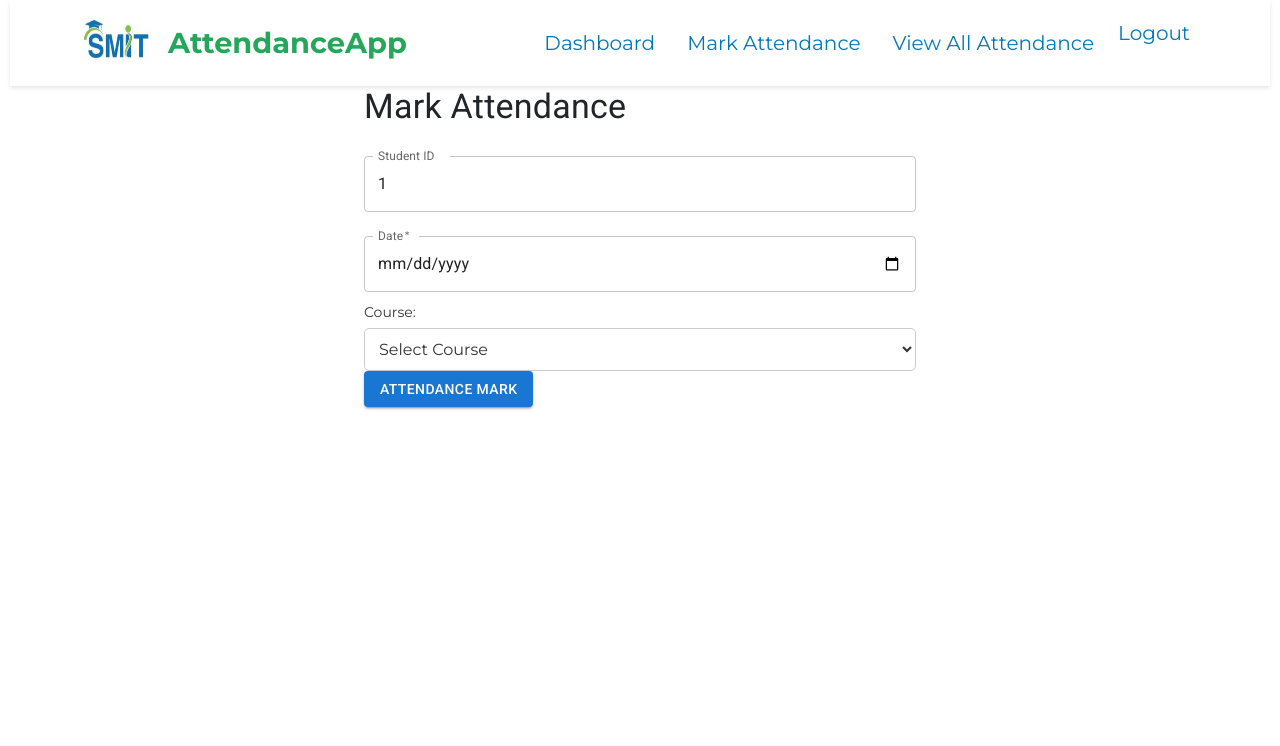
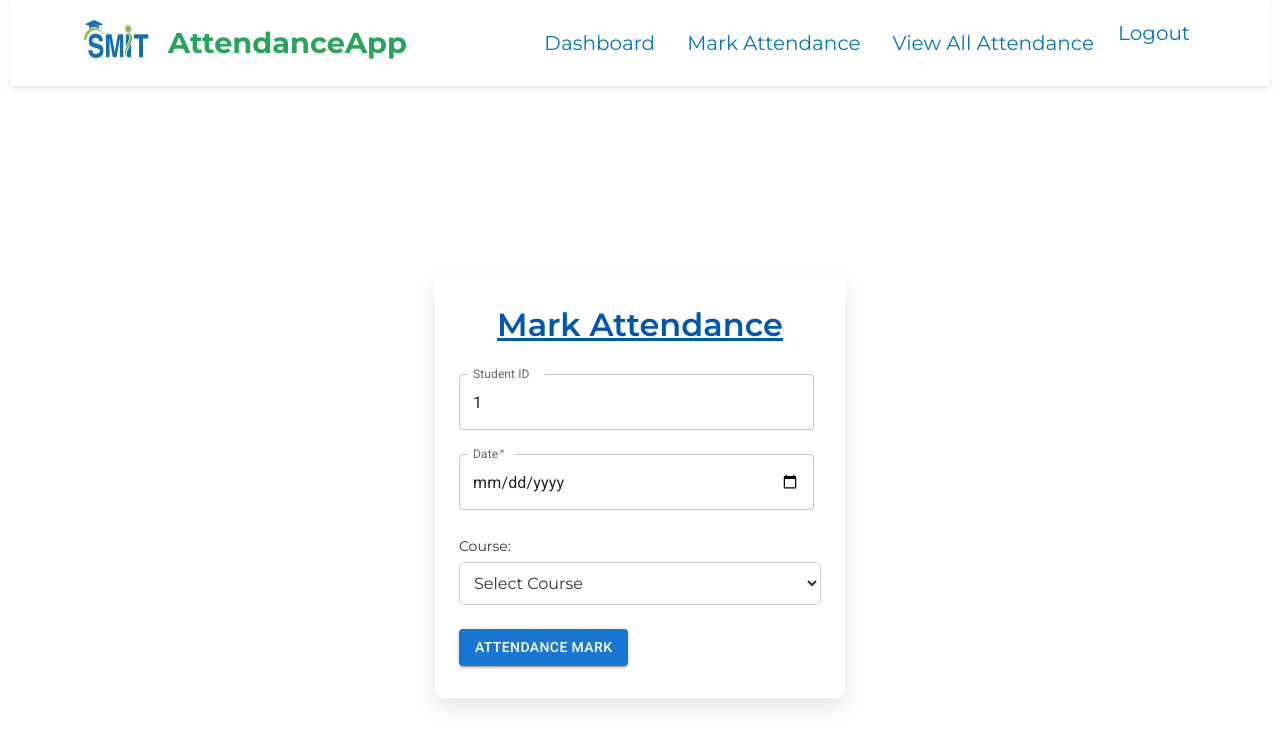
Before and after one commit to javariyafatima1/Attendence-final, a React (Create React App) app in the folder frontend/: page /addattendence in a window 1280 px wide. Shown: the top 746 px of the page. Built offline with nearby package versions, Linux system fonts and the light colour scheme; sample sign-in values are in the browser's storage.

Commit message:
mark attendance page

```diff
--- /dev/null
+++ b/frontend/src/components/CreateAtten.css
@@ -0,0 +1,32 @@
+.atten-container{
+    display: flex;
+    align-items: center;
+    justify-content: center;
+    min-height: 100vh;
+}
+.atten-wrap {
+    min-width: 410px;
+    margin: 0 auto;
+    border-radius: 0.5rem;
+    padding: 2rem 1.5rem;
+    box-shadow: 0 10px 20px rgba(0, 0, 0, 0.1);
+}
+.atten-title {
+    color: #0056b3;
+    font-weight: bold;
+    font-size: 32px;
+}
+
+.atten-wrap .atten-title{
+    text-align: center;
+    font-style: 1.37rem;
+    font-weight: 600;
+    margin-bottom: 1.87rem;
+}
+
+.atten-wrap .atten-title .atten-field {
+    height: 100%;
+    width: 75px;
+    padding: 0 1.25rem 0 3.12rem;
+    box-sizing: border-box;
+}
--- a/frontend/src/components/CreateAtten.js
+++ b/frontend/src/components/CreateAtten.js
@@ -2,7 +2,10 @@ import axios from 'axios';
 import React, { useState ,useEffect} from 'react';
 import { jwtDecode } from 'jwt-decode';
 import { useNavigate } from 'react-router-dom';
+import './CreateAtten.css';
 import { TextField, Button, Container, Typography, MenuItem, Select, FormControl, InputLabel } from '@mui/material';
+
+
 const CreateAtten = () => {
   const navigate = useNavigate();
   const [studentId, setStudentId] = useState('');
@@ -42,27 +45,30 @@ const CreateAtten = () => {
     }
   }
   return (
-    <Container maxWidth="sm">
-      <Typography variant="h4" gutterBottom>Mark Attendance</Typography>
+    <div className='atten-container'>
+    <div className="atten-wrap">
+      <h1 className='atten-title'>Mark Attendance</h1>
       <TextField
-        fullWidth
-        margin="normal"
+          className='atten-field'
           label="Student ID"
           value={studentId}
+          style={{ width: "355px" }}
         readOnly
         />
+        <br />
+        <br />
       <TextField
-        fullWidth
-        margin="normal"
+        className='atten-field'
         type="date"
         label="Date"
         value={date}
         onChange={(e) => setDate(e.target.value)}
         required
           InputLabelProps={{ shrink: true }}
+          style={{ width: "355px" }}
       />
-
-
+      <br />
+      <br />
       <div>
             <label>Course:</label>
                     <select
@@ -73,9 +79,10 @@ const CreateAtten = () => {
                         <option value="">Select Course</option>
                         <option value="Web Development">Web Development</option>
                         <option value="Graphic Design">Graphic Design</option>
-                        <option value="AI">AI</option>
+                        <option value="AI">ARtificial Intelligence</option>
                     </select>
         </div>
+        <br />
       <Button
         variant="contained"
         color="primary"
@@ -83,7 +90,8 @@ const CreateAtten = () => {
       >
       Attendance Mark
       </Button>
-    </Container>
+      </div>
+      </div>
   );
 }
 
```
Lines whose indentation alone changed are shown as unchanged.
